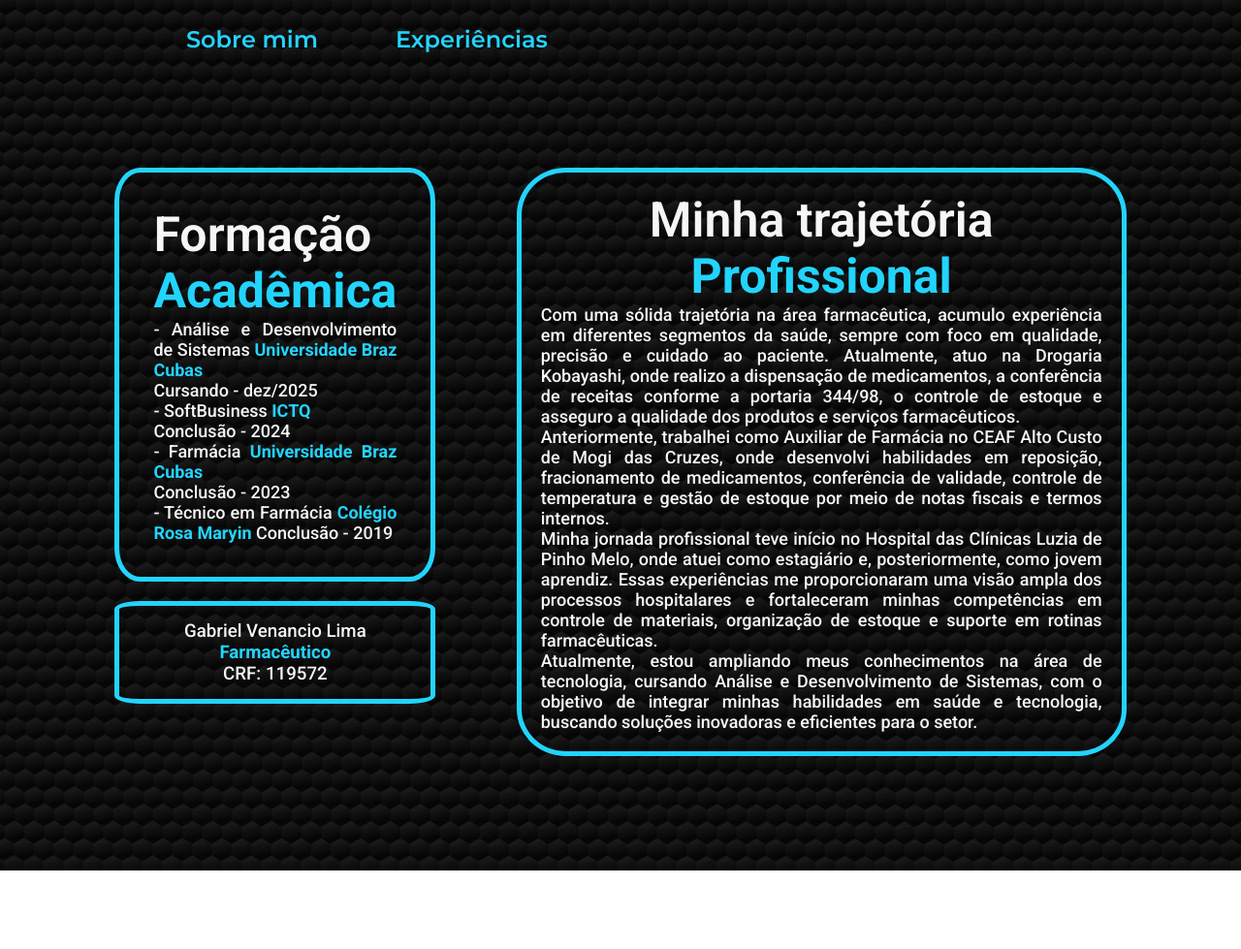
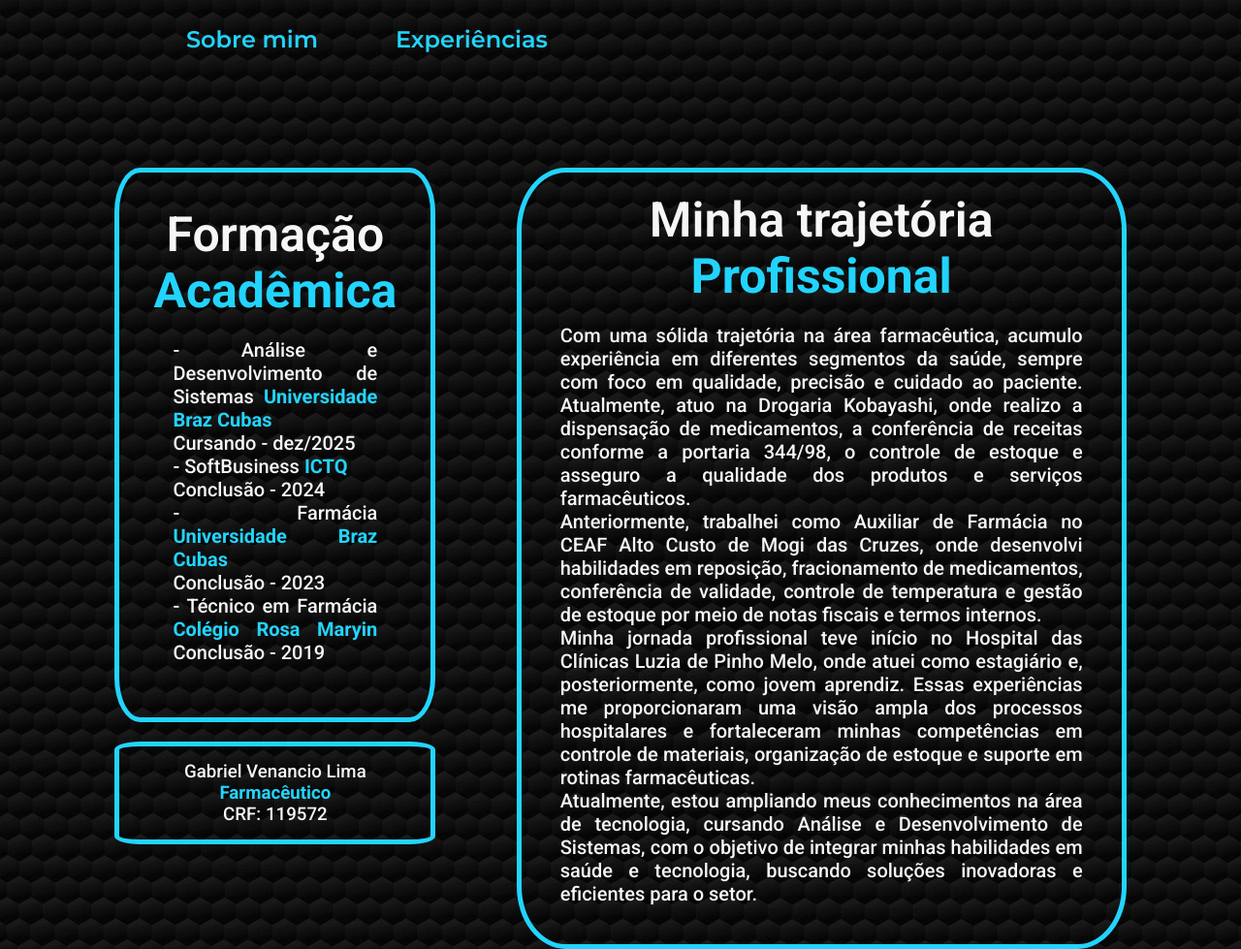
Before and after one commit to Gabs4256/Apresenta-o-pessoal, a plain HTML site: page exp.html in a window 1280 px wide. Shown: the top 979 px of the page at 97% size. Before the commit the page ends 898 px from the top, so only its background shows below. Drawn offline with Linux system fonts and the light colour scheme.

Commit message:
modificacoes visuais

```diff
--- a/style/style.css
+++ b/style/style.css
@@ -168,6 +168,7 @@ img {
   font-size: 50px;
   font-family: "Roboto", serif;
   font-weight: 600;
+  text-align: center;
 }
 
 .titulo_f,
@@ -176,10 +177,11 @@ img {
 }
 .P-form,
 .p-trajeto {
-  font-size: 18px;
+  font-size: 20px;
   font-family: "Roboto", serif;
   font-weight: 500;
   text-align: justify;
+  padding: 20px;
 }
 
 @media (max-width: 768px) {
```
